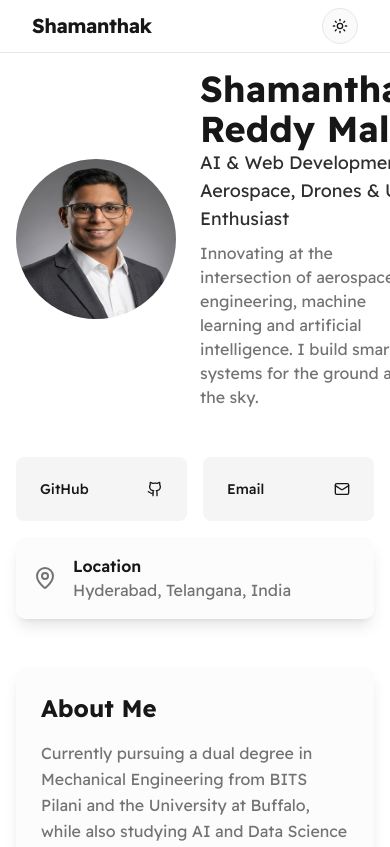
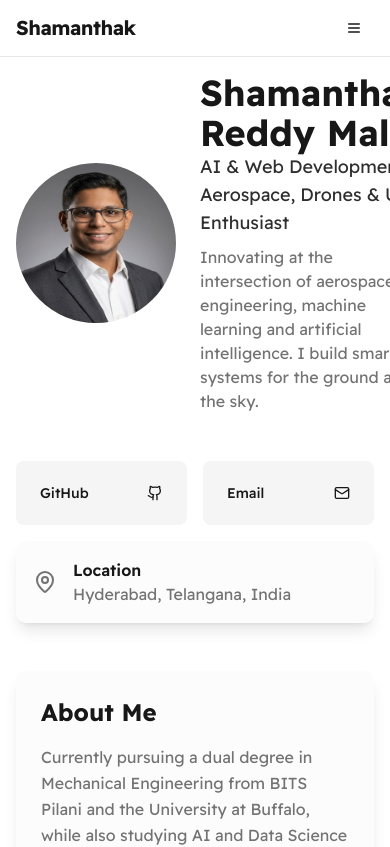
Before and after one commit to 23f2001942/Portfolio, a Next.js app: page /about in a window 390 px wide. Shown: the top 847 px of the page. Built offline with nearby package versions, Linux system fonts and the light colour scheme.

Commit message:
Responsive Mobile NavBar

```diff
--- a/src/components/navbar.tsx
+++ b/src/components/navbar.tsx
@@ -1,9 +1,17 @@
+"use client";
+
 import React from "react";
 import Link from "next/link";
 import { cn } from "@/lib/utils";
 import ThemeToggle from "@/components/theme-toggle";
+import { Sheet, SheetContent, SheetHeader, SheetTitle, SheetTrigger } from "@/components/ui/sheet";
+import { Button } from "@/components/ui/button";
+import { Menu, Moon, Sun } from "lucide-react";
+import { useTheme } from "next-themes";
 
 export default function Navbar() {
+  const { setTheme, theme } = useTheme()
+
   const navItems = [
     { name: "About", href: "/about" },
     { name: "Skills", href: "#skills" },
@@ -12,16 +20,14 @@ export default function Navbar() {
   ];
 
   return (
-    <nav className="flex items-center justify-between py-2 px-8 w-full bg-background/80 backdrop-blur-sm border-b border-border transition-all duration-300">
+    <nav className="flex items-center justify-between py-2 px-4 md:px-8 w-full bg-background/80 backdrop-blur-sm border-b border-border transition-all duration-300">
 
       {/* Brand Name */}
       <Link href="/" className="text-xl font-bold tracking-tight text-primary hover:text-primary/80 transition-colors">
         Shamanthak
       </Link>
 
-      {/* Navigation Links & Toggle */}
-      <div className="flex items-center gap-6">
-        {/* Desktop Links */}
+      {/* Desktop Navigation */}
       <div className="hidden md:flex items-center gap-6">
         {navItems.map((item) => (
           <Link
@@ -35,14 +41,55 @@ export default function Navbar() {
             {item.name}
           </Link>
         ))}
+        <div className="w-px h-5 bg-border" />
+        <ThemeToggle />
       </div>
 
-        <div className="w-px h-5 bg-border hidden md:block" />
-
-        {/* Theme Toggle */}
-        <div>
-           <ThemeToggle />
+      {/* Mobile Navigation */}
+      <div className="md:hidden">
+        <Sheet>
+          <SheetTrigger asChild>
+            <Button variant="ghost" size="icon">
+              <Menu className="h-6 w-6" />
+              <span className="sr-only">Open menu</span>
+            </Button>
+          </SheetTrigger>
+          <SheetContent side="right" className="w-full max-w-xs">
+            <SheetHeader>
+              <SheetTitle>
+                 <Link href="/" className="text-xl font-bold tracking-tight text-primary">
+                    Shamanthak
+                </Link>
+              </SheetTitle>
+            </SheetHeader>
+            <div className="flex flex-col h-full py-8">
+              <div className="flex flex-col gap-6 flex-grow">
+                {navItems.map((item) => (
+                  <Link
+                    key={item.name}
+                    href={item.href}
+                    className="text-lg font-medium text-foreground/80 hover:text-foreground"
+                  >
+                    {item.name}
+                  </Link>
+                ))}
               </div>
+              <div className="flex justify-between items-center p-4 rounded-lg bg-muted/50">
+                  <span className="text-sm font-medium">Switch Theme</span>
+                  <Button
+                    variant="ghost"
+                    size="icon"
+                    onClick={() => setTheme(theme === "light" ? "dark" : "light")}
+                    className="rounded-full w-9 h-9 border border-border text-foreground bg-secondary/50 hover:bg-secondary"
+                  >
+                    <Sun className="h-[1.2rem] w-[1.2rem] rotate-0 scale-100 transition-all dark:-rotate-90 dark:scale-0" />
+                    <Moon className="absolute h-[1.2rem] w-[1.2rem] rotate-90 scale-0 transition-all dark:rotate-0 dark:scale-100" />
+                    <span className="sr-only">Toggle theme</span>
+                  </Button>
+              </div>
+            </div>
+          </SheetContent>
+        </Sheet>
       </div>
     </nav>
   );
```
Lines whose indentation alone changed are shown as unchanged.
